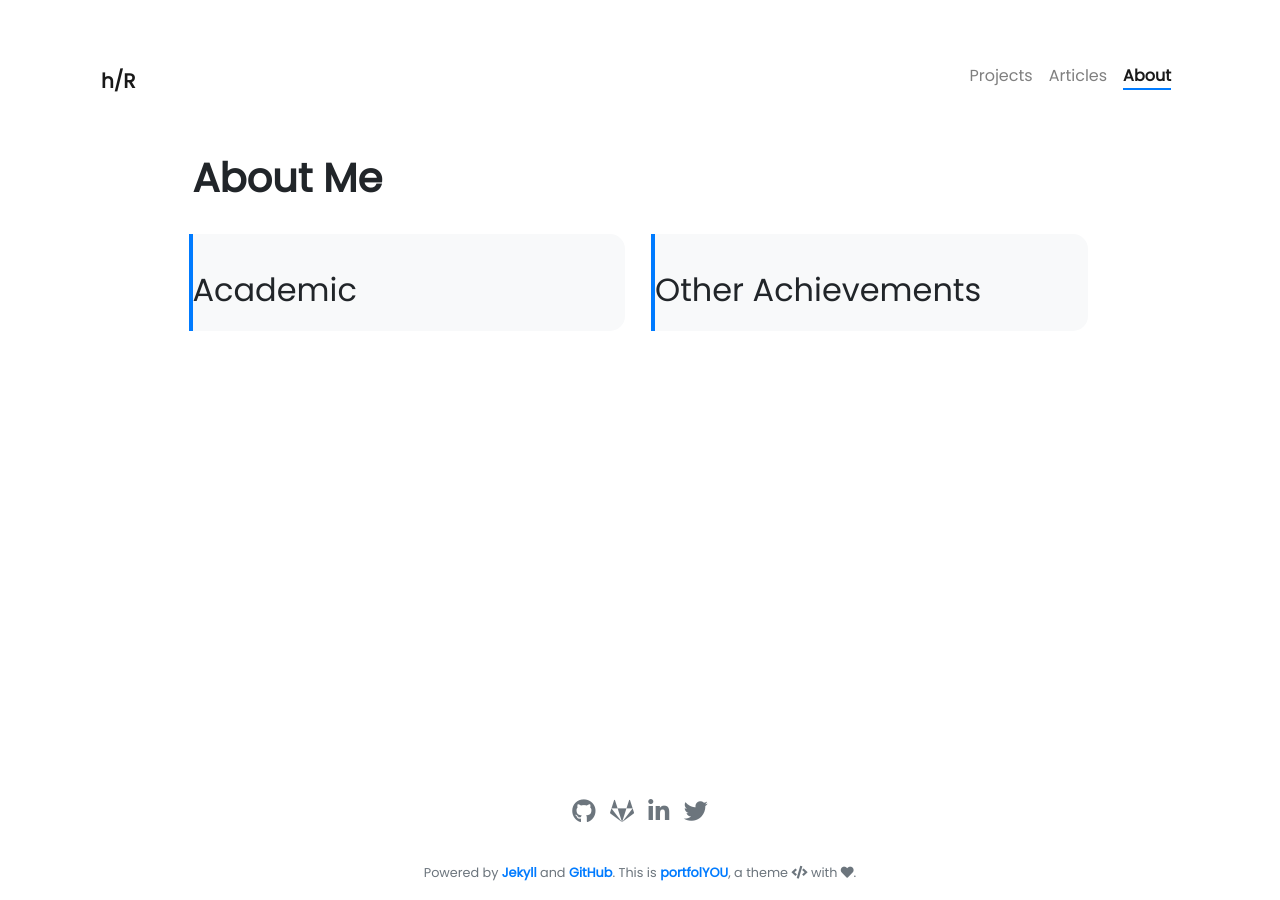
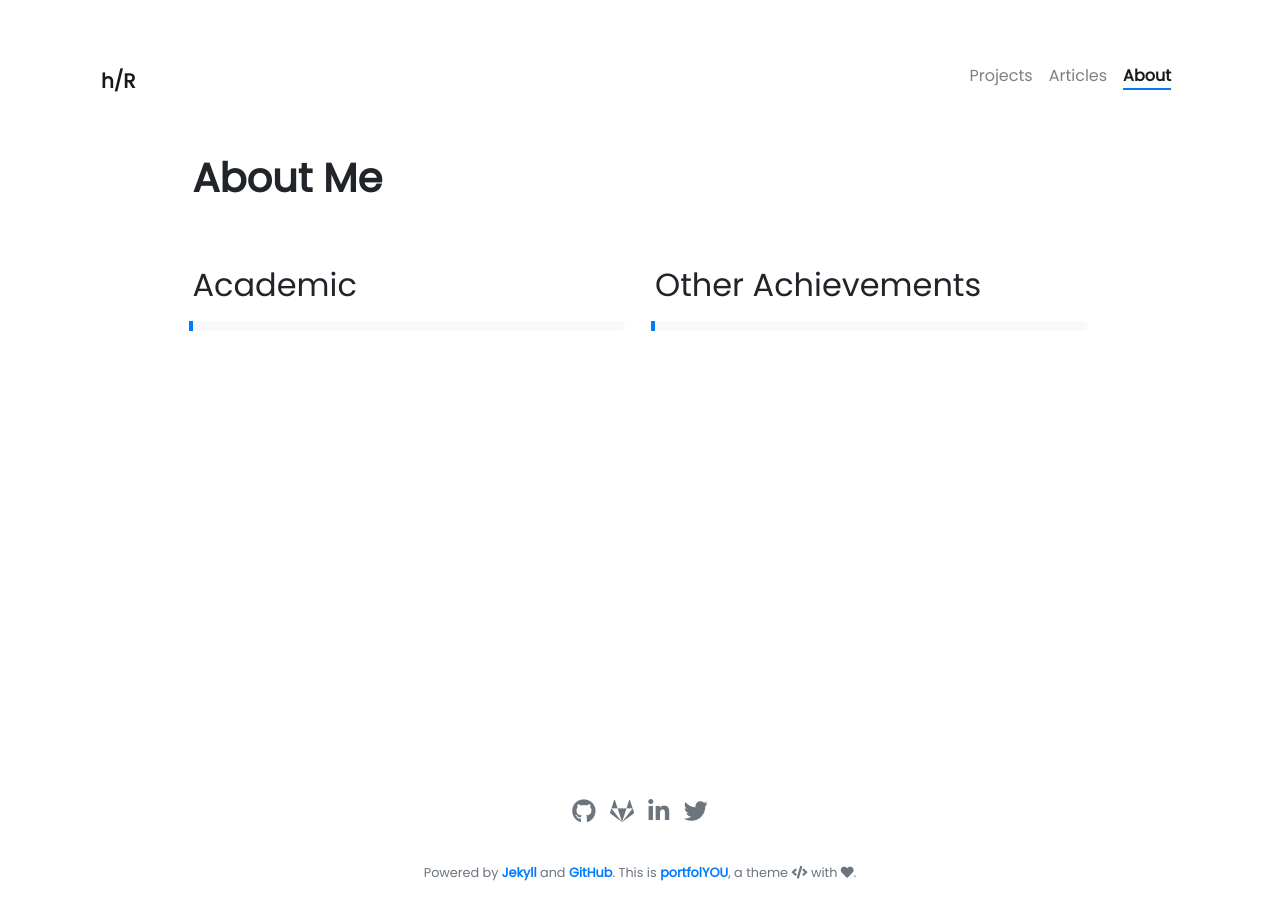
Before and after one commit to helioRocha/heliorocha.github.io, a Jekyll site: the page built from pages/about.md, in a window 1280 px wide. Built offline with Jekyll 4.4.1, drawn with Linux system fonts in a browser that asks for light colours; nearby versions of some CDN libraries.

Commit message:
Update timeline.html

```diff
--- a/_includes/about/timeline.html
+++ b/_includes/about/timeline.html
@@ -1,6 +1,6 @@
 <div class="col mt-4">
+  <h2 class="mb-3">{{ include.title }}</h2>
   <div class="timeline-body">
-    <h2 class="mb-3">{{ include.title }}</h2>
     {% for item in site.data.timeline %}
       <div class="timeline-item">
         <div class="content">
```
